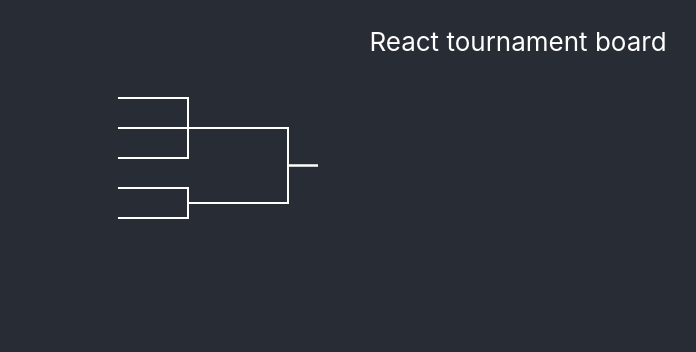
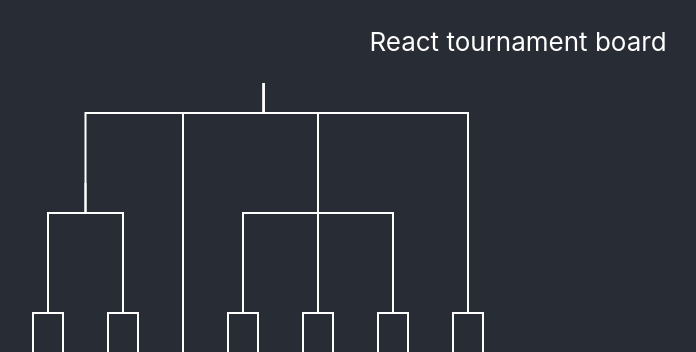
Before and after one commit to by-kitachan/react-tournament-board, a React (Vite) app: page / in a window 1280 px wide. Shown: the top 352 px of the page, without its empty margins (122-818 px from the left). Built offline with nearby package versions, Linux system fonts and the light colour scheme.

Commit message:
feat: Add group distance

```diff
--- a/src/App.tsx
+++ b/src/App.tsx
@@ -8,9 +8,19 @@ function App() {
       <header className="App-header">
         <p>React tournament board</p>
         <TournamentBoard
+          direction="horizontal"
           competitor={[
-            [{ id: 'a' }, { id: 'b' }, { id: 'c' }],
-            [{ id: 'd' }, { id: 'e' }],
+            [
+              [{ id: 'a' }, { id: 'x' }],
+              [{ id: 'b' }, { id: 'c' }],
+            ],
+            [[{ id: 'd' }]],
+            [
+              [{ id: 'a' }, { id: 'x' }],
+              [{ id: 'b' }, { id: 'c' }],
+              [{ id: 'b' }, { id: 'c' }],
+            ],
+            [[{ id: 'd' }, { id: 'e' }]],
           ]}
         />
       </header>
--- a/src/components/TournamentBoard.tsx
+++ b/src/components/TournamentBoard.tsx
@@ -49,6 +49,7 @@ export const TournamentBoard: React.VFC<TournamentBoardProps> = ({
   type NodeStatus = {
     id: string;
     height: number;
+    groupNum: number;
     leafNum: number;
     leafIds: string[];
     treeWeight: number;
@@ -60,6 +61,7 @@ export const TournamentBoard: React.VFC<TournamentBoardProps> = ({
         return {
           id: md5(node.id),
           height: 0,
+          groupNum: 0,
           leafNum: 1,
           leafIds: [node.id],
           treeWeight: 0.5,
@@ -76,9 +78,13 @@ export const TournamentBoard: React.VFC<TournamentBoardProps> = ({
       } else {
         treeWeight = 0.5;
       }
+      const height = Math.max(...children.map((n) => n.height)) + 1;
       return {
         id: children.reduce((id, n) => md5(`${id}${n.id}`), ''),
-        height: Math.max(...children.map((n) => n.height)) + 1,
+        height,
+        groupNum:
+          children.reduce((sum, n) => sum + n.groupNum, 0) +
+          (height === 1 ? 1 : 0),
         leafNum: totalLeafNum,
         leafIds: children.reduce<string[]>(
           (arr, n) => [...arr, ...n.leafIds],
@@ -95,6 +101,7 @@ export const TournamentBoard: React.VFC<TournamentBoardProps> = ({
   const leafLinkLength = linkLength * 0.7;
   const rootLinkLength = linkLength * 0.3;
   const leafDistance = 30;
+  const groupDistance = 15;
   const rootHeight = treeNodeStatus.height;
   const TreeGroups: React.VFC<
     { nodeStatus: NodeStatus } & React.SVGProps<SVGGElement>
@@ -106,14 +113,26 @@ export const TournamentBoard: React.VFC<TournamentBoardProps> = ({
       (arr, n, i) => [...arr, n.leafNum + (i > 0 ? arr[i - 1] : 0)],
       [],
     );
+    const accGroupNum = children.reduce<number[]>(
+      (arr, n, i) => [...arr, n.groupNum + (i > 0 ? arr[i - 1] : 0)],
+      [],
+    );
     const leavesStartPos = children.reduce<number[]>(
-      (arr, n, i) => [...arr, (accLeafNum[i] - n.leafNum) * leafDistance],
+      (arr, n, i) => [
+        ...arr,
+        (accLeafNum[i] - n.leafNum) * leafDistance +
+          (accGroupNum[i] - n.groupNum) * groupDistance,
+      ],
       [],
     );
     const leavesPos = children.reduce<number[]>(
       (arr, n, i) => [
         ...arr,
-        (accLeafNum[i] - n.leafNum + n.treeWeight * n.leafNum) * leafDistance,
+        (accLeafNum[i] - n.leafNum + n.treeWeight * n.leafNum) * leafDistance +
+          (accGroupNum[i] -
+            n.groupNum +
+            Math.max(n.groupNum - 1, 0) * n.treeWeight) *
+            groupDistance,
       ],
       [],
     );
```
